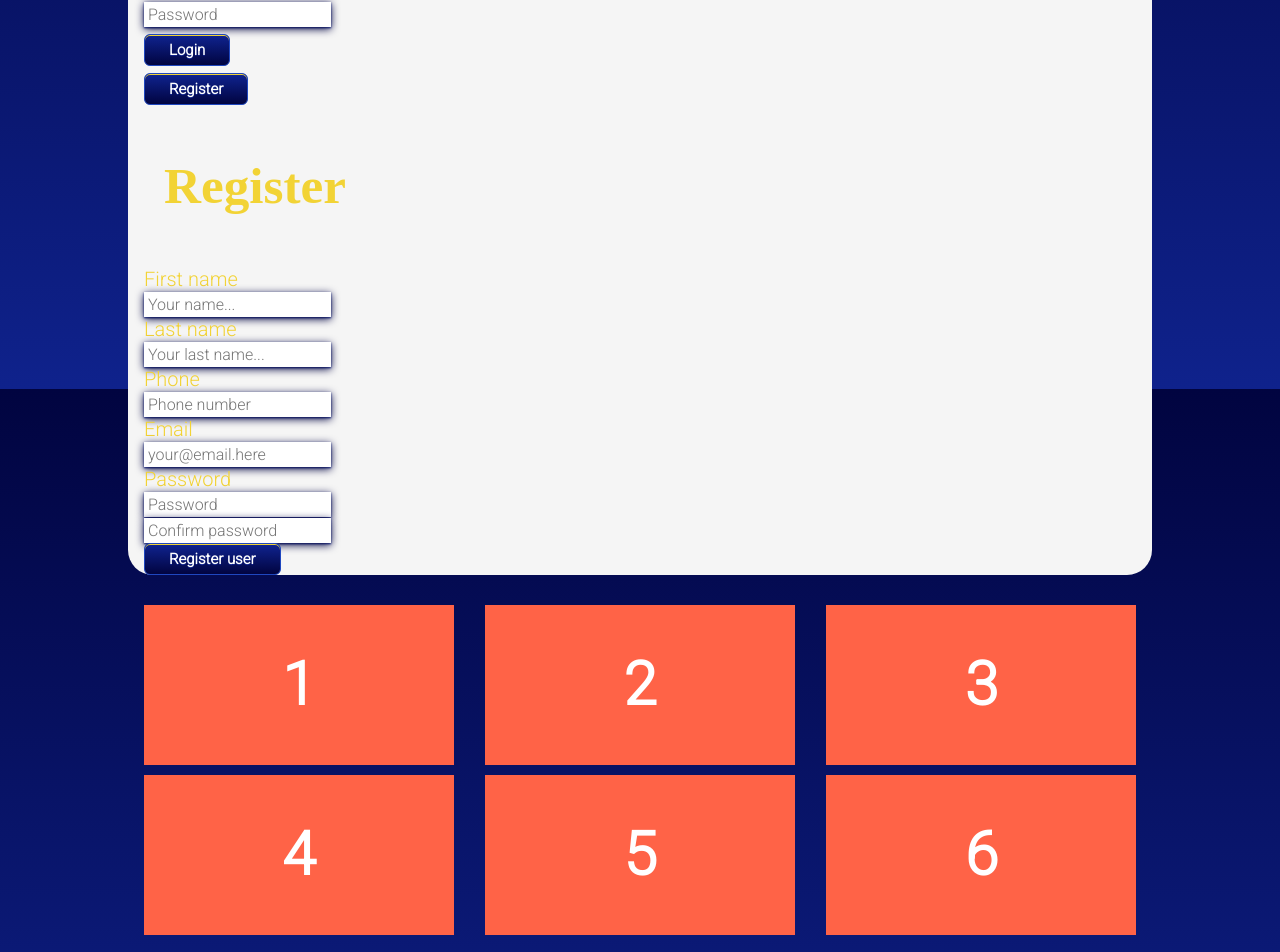
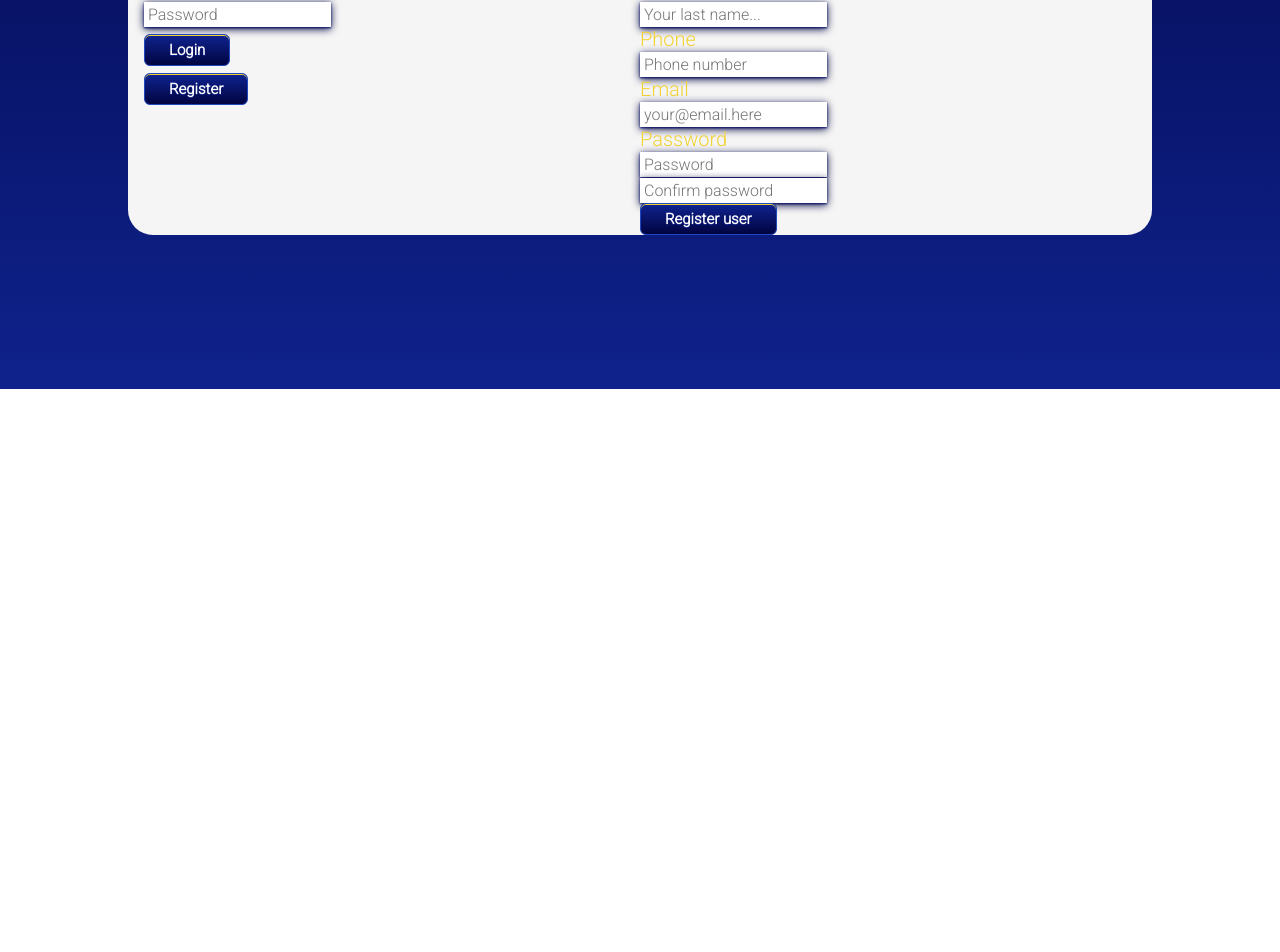
Before and after one commit to ITHS-JU20-Grupp5/frontend, a Vue app: page / in a window 1280 px wide. Shown: the part 411-1363 px from the top of the page. After the commit the page ends 800 px from the top, so only its background shows below. Built offline with nearby package versions, Linux system fonts and the light colour scheme; the HTML template or start-up script is replaced by a standard one; a web font is replaced by a local one.

Commit message:
Working layout desktop mode Home

```diff
--- a/src/App.vue
+++ b/src/App.vue
@@ -37,9 +37,8 @@ body{
 .routerlink{
   color: #F2D335;
 }
-
 .bubble {
-text-align: left;
+  text-align: left;
   position: relative;
   max-width: 30em;
   background-color: #fff;
@@ -49,9 +48,8 @@ text-align: left;
   margin: clamp(10px, 1vw, 20px);
   box-shadow:	0 0.125rem 0.5rem rgba(0, 0, 0, .3), 0 0.0625rem 0.125rem rgba(0, 0, 0, .2)
 }
-
 .bubble::before {
-content: '';
+  content: '';
   position: absolute;
   width: 0;
   height: 0;
@@ -74,39 +72,38 @@ content: '';
 /*  margin: clamp(10px, 1vw, 20px);*/
 /*  box-shadow:	0 0.125rem 0.5rem rgba(0, 0, 0, .3), 0 0.0625rem 0.125rem rgba(0, 0, 0, .2)*/
 /*}*/
-
 .wrapper {
   display: grid;
-  grid-template-columns: 1fr;
+  grid-template-columns: 1fr 1fr;
   grid-template-rows: auto;
   grid-template-areas:
-  "a";
-  grid-gap: 20px;
+  "a b";
+  /*grid-gap: 20px;*/
 }
 .item1 {
   grid-area: a;
   background: whitesmoke;
   padding-inline: 1rem;
-  border-radius: 25px;
+  border-bottom-left-radius: 25px;
+  border-top-left-radius: 25px;
 }
 .item2 {
   grid-area: b;
   background: whitesmoke;
-  padding-inline: 1rem;
-  border-radius: 25px;
-
-
-  float: right;
-  text-align: left;
-  position: relative;
-  max-width: 30em;
-  /*background-color: #fff;*/
-  padding: 1.25em 1.5em;
-  font-size: 1.25em;
-  /*border-radius: 2rem;*/
-  margin: clamp(10px, 1vw, 20px);
-  box-shadow:	0 0.125rem 0.5rem rgba(0, 0, 0, .3), 0 0.0625rem 0.125rem rgba(0, 0, 0, .2)
-
+  border-bottom-right-radius: 25px;
+  border-top-right-radius: 25px;
+  /*padding-inline: 1rem;*/
+  /*border-radius: 25px;*/
+  /*float: right;*/
+  /*text-align: left;*/
+  /*position: relative;*/
+  /*max-width: 30em;*/
+  /*!*background-color: #fff;*!*/
+  /*padding: 1.25em 1.5em;*/
+  /*font-size: 1.25em;*/
+  /*!*border-radius: 2rem;*!*/
+  /*margin: clamp(10px, 1vw, 20px);*/
+  /*box-shadow:	0 0.125rem 0.5rem rgba(0, 0, 0, .3), 0 0.0625rem 0.125rem rgba(0, 0, 0, .2)*/
 }
 .item3 {
   grid-area: c;
@@ -166,7 +163,6 @@ p {
   font-family: Roboto, Helvetica, Arial, sans-serif, serif;
   font-size: 30px;
 }
-
 h1 {
   font-family: New Tegomin, serif;
   text-align: center;
@@ -181,7 +177,6 @@ h3{
   padding-left: 20px;
   font-size: clamp(2rem, 4vw, 4rem);
 }
-
 button {
   box-shadow:inset 0px 1px 0px 0px #f2d335;
   background:linear-gradient(to bottom, #0f228c 5%, #010440 100%);
@@ -206,40 +201,16 @@ button:active {
   position:relative;
   top:1px;
 }
-
 input {
   font-family: Roboto, Helvetica, Arial, sans-serif;
   font-size: 1rem;
   border-color: transparent;
   box-shadow: 0 0.125rem 0.5rem #010440, 0 0.0625rem 0.125rem #0f228c;
 }
-
 #nav {
   font-family: New Tegomin, serif;
   text-align: center;
   color: #F2D335;
-}
-
-
-.flex-container {
-  display: flex;
-  flex-flow: row wrap;
-  justify-content: space-around;
-  padding: 0;
-  margin: 0;
-  list-style: none;
-}
-.flex-item {
-  background: tomato;
-  padding: 5px;
-  width: 300px;
-  height: 150px;
-  margin-top: 10px;
-  line-height: 150px;
-  color: white;
-  font-weight: bold;
-  font-size: 3em;
-  text-align: center;
 }
 
 
@@ -252,7 +223,6 @@ input {
     width: clamp(200px, 80vw, 90%);
     padding: 20px;
   }
-
   /*.wrapper {*/
   /*  display: grid;*/
   /*  color: #000;*/
@@ -277,7 +247,6 @@ input {
     align-items: center;
   }
 }
-
 </style>
 
 
--- a/src/views/index.vue
+++ b/src/views/index.vue
@@ -1,15 +1,6 @@
 <template>
   <div class="main">
     <div class="wrapper">
-      <ul class="flex-container">
-        <li class="flex-item">1</li>
-        <li class="flex-item">2</li>
-        <li class="flex-item">3</li>
-        <li class="flex-item">4</li>
-        <li class="flex-item">5</li>
-        <li class="flex-item">6</li>
-      </ul>
-<!--            <div class="item1"><img alt="TheGeneral" src="../assets/GeneralKnowledge.png" class="img"></div>-->
       <div class="item1">
         <h3>Login</h3>
         <div class="align_left"> <p>
@@ -18,7 +9,9 @@
           <button type="button" v-on:click="login()">Login</button><br/>
           <button type="button" v-on:click="register()">Register</button>
         </p>
-          <div>
+        </div>
+      </div>
+      <div class="item2">
         <h3>Register</h3>
         <form>
           <label for="fname">First name</label>
@@ -46,8 +39,6 @@
           <button value="Submit" type="Submit" name="Submit">Register user</button>
           <br>
         </form>
-          </div>
-        </div>
       </div>
     </div>
   </div>
@@ -86,3 +77,87 @@ export default {
 <!--  margin: auto;-->
 <!--}-->
 <!--</style>-->
+
+
+
+
+
+<!--<template>-->
+<!--  <div class="main">-->
+<!--    <div class="wrapper">-->
+<!--      <div class="item1">-->
+<!--        <h3>Login</h3>-->
+<!--        <div class="align_left"> <p>-->
+<!--          <input type="text" name="username" v-model="input.username" placeholder="Username" /><br/>-->
+<!--          <input type="password" name="password" v-model="input.password" placeholder="Password" /><br/>-->
+<!--          <button type="button" v-on:click="login()">Login</button><br/>-->
+<!--          <button type="button" v-on:click="register()">Register</button>-->
+<!--        </p>-->
+<!--        </div>-->
+<!--      </div>-->
+<!--      <div class="item2">-->
+<!--        <h3>Register</h3>-->
+<!--        <form>-->
+<!--          <label for="fname">First name</label>-->
+<!--          <br>-->
+<!--          <input type="text" id="fname" name="firstname" placeholder="Your name...">-->
+<!--          <br>-->
+<!--          <label for="lname">Last name</label>-->
+<!--          <br>-->
+<!--          <input type="text" id="lname" name="lastname" placeholder="Your last name...">-->
+<!--          <br>-->
+<!--          <label for="phone">Phone</label>-->
+<!--          <br>-->
+<!--          <input type="tel" id="phone" name="phone" placeholder="Phone number">-->
+<!--          <br>-->
+<!--          <label for="email">Email</label>-->
+<!--          <br>-->
+<!--          <input type="email" id="email" name="email" placeholder="your@email.here">-->
+<!--          <br>-->
+<!--          <label for="password">Password</label>-->
+<!--          <br>-->
+<!--          <input type="password" id="password" name="password" placeholder="Password">-->
+<!--          <br>-->
+<!--          <input type="password" id="password2" name="password2" placeholder="Confirm password">-->
+<!--          <br>-->
+<!--          <button value="Submit" type="Submit" name="Submit">Register user</button>-->
+<!--          <br>-->
+<!--        </form>-->
+<!--      </div>-->
+<!--    </div>-->
+<!--  </div>-->
+<!--</template>-->
+
+<!--<script>-->
+<!--export default {-->
+<!--  name: 'Login',-->
+<!--  data() {-->
+<!--    return {-->
+<!--      input: {-->
+<!--        username: "",-->
+<!--        password: ""-->
+<!--      }-->
+<!--    }-->
+<!--  },-->
+<!--  // methods: {-->
+<!--  //   login() {-->
+<!--  //     if(this.input.username != "" && this.input.password != "") {-->
+<!--  //       if(this.input.username == this.$parent.mockAccount.username && this.input.password == this.$parent.mockAccount.password) {-->
+<!--  //         this.$emit("authenticated", true);-->
+<!--  //         this.$router.replace({ name: "result" });-->
+<!--  //       } else {-->
+<!--  //         console.log("The username and / or password is incorrect");-->
+<!--  //       }-->
+<!--  //     } else {-->
+<!--  //       console.log("A username and password must be present");-->
+<!--  //     }-->
+<!--  //   }-->
+<!--  // }-->
+<!--}-->
+<!--</script>-->
+
+<!--&lt;!&ndash;<style scoped>&ndash;&gt;-->
+<!--&lt;!&ndash;#login {&ndash;&gt;-->
+<!--&lt;!&ndash;  margin: auto;&ndash;&gt;-->
+<!--&lt;!&ndash;}&ndash;&gt;-->
+<!--&lt;!&ndash;</style>&ndash;&gt;-->
```
Lines whose indentation alone changed are shown as unchanged.
